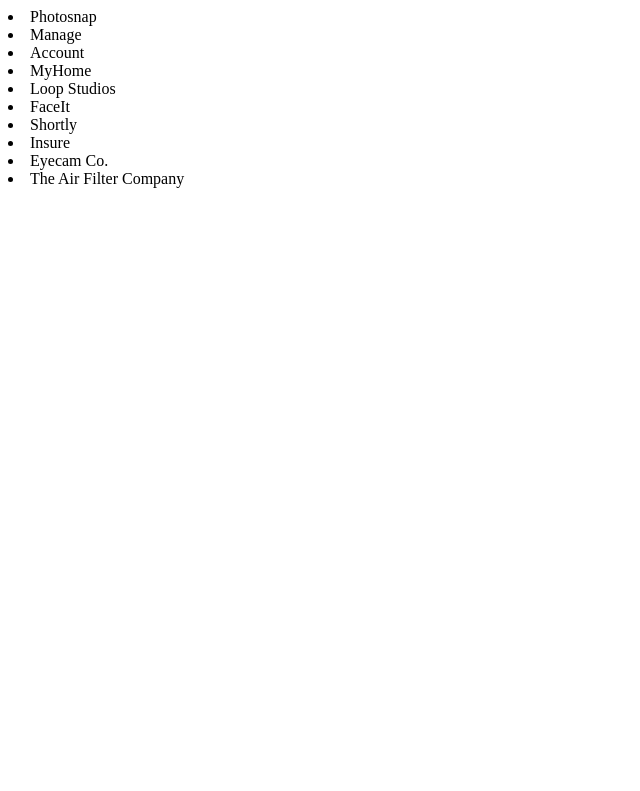
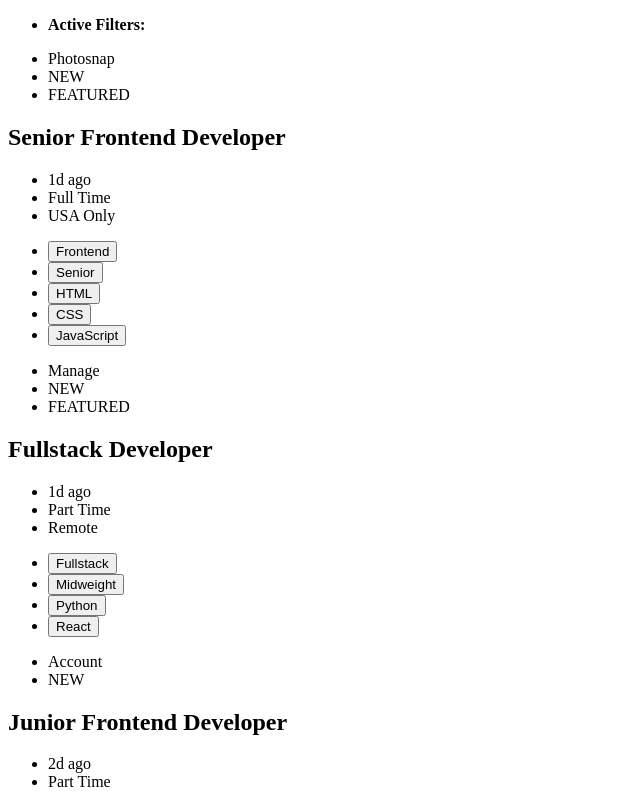
Before and after one commit to karolkos-glitch/static-job-listings-master, a React (Create React App) app: page / in a window 1280 px wide. Shown: the top 791 px of the page, without its empty margins (0-640 px from the left). Built offline with nearby package versions, Linux system fonts and the light colour scheme.

Commit message:
filters are working! TODO: adding UI and writing tests to the app

```diff
--- /dev/null
+++ b/src/components/Job.tsx
@@ -0,0 +1,46 @@
+import React from 'react'
+import { JOB } from '../data'
+
+interface JobProps extends JOB {
+  activateFilters : React.Dispatch<React.SetStateAction<string[]>>
+}
+
+const Job : React.FC<JobProps> = (props) => {
+// const { company, new, featured, position, role, level, postedAt, contract, location, languages, tools} = props;
+const filters = [props.role, props.level,...props.languages,...props.tools];
+
+const setFilter = (filter: string) => {
+  console.log("Trying to add filter...")
+  props.activateFilters(currentFilters => {
+    if(!currentFilters.find(el => filter===el)){
+    return [...currentFilters, filter];
+    }
+    return currentFilters;
+  })
+}
+
+  return (
+    <article>
+      <div>
+      <ul>
+        <li>{props.company}</li>
+          {props.new && <li>NEW</li>}
+          {props.featured && <li>FEATURED</li>}
+      </ul>
+      <h2>{props.position}</h2>
+      <ul>
+        <li>{props.postedAt}</li>
+        <li>{props.contract}</li>
+        <li>{props.location}</li>
+      </ul>
+      </div>
+      <div>
+        <ul>
+            {filters.map(filter => <li key={filter}><button onClick={()=>setFilter(filter)}>{filter}</button></li>)}
+        </ul>
+      </div>
+    </article>
+  )
+}
+
+export default Job
--- a/src/components/Jobs.tsx
+++ b/src/components/Jobs.tsx
@@ -1,15 +1,37 @@
-import React, {useState, useEffect} from 'react'
+import React, {useState, useEffect, Fragment} from 'react'
 import { JOB } from '../data';
 import jsonDATA from '../data/data.json';
+import Job from './Job';
 
 const jobs_data : JOB[] = JSON.parse(JSON.stringify(jsonDATA));
 
 const Jobs = () => {
+  const [activeFilters, setactiveFilters] = useState<string[]>([]);
   const [jobs, setJobs] = useState<JOB[]>(jobs_data);
+  useEffect(() => {
+   console.log("Job list has changed!")
+   if(activeFilters.length !== 0){
+     console.log("There are some filters!");
+     let newJobs : JOB[] = jobs;
+     for(let i=0; i < activeFilters.length; i++){
+       let filterToApply = activeFilters[i];
+       newJobs = newJobs.filter(job => {
+         if(job.role === filterToApply || job.level === filterToApply || job.languages.find(lang => lang===filterToApply) || job.tools.find(tool => tool===filterToApply)) return true;
+         return false;
+        })
+     }
+     setJobs(newJobs);
+   }
+   }, [activeFilters])
+
   return (
-    <div>
-      {jobs.map(job => <li>{job.company}</li>)}
-    </div>
+    <Fragment>
+      <ul>
+        <li><strong>Active Filters:</strong></li>
+        {activeFilters.map(filter=> <li key={filter}>{filter}</li>)}
+      </ul>
+      {jobs.map(job => <Job key={job.id} activateFilters={setactiveFilters} {...job}/>)}
+    </Fragment>
   )
 }
 
--- a/src/data/index.ts
+++ b/src/data/index.ts
@@ -1,4 +1,4 @@
-export type JOB = {
+export interface JOB {
   id: number,
   company: string,
   logo: string,
@@ -7,6 +7,7 @@ export type JOB = {
   position: string,
   role: Role,
   level: Level,
+  contract: string,
   postedAt: string,
   location: string,
   languages: Languages[],
```
Also changed, not shown: 1 other file (tests, documents, lock files or other folders).
